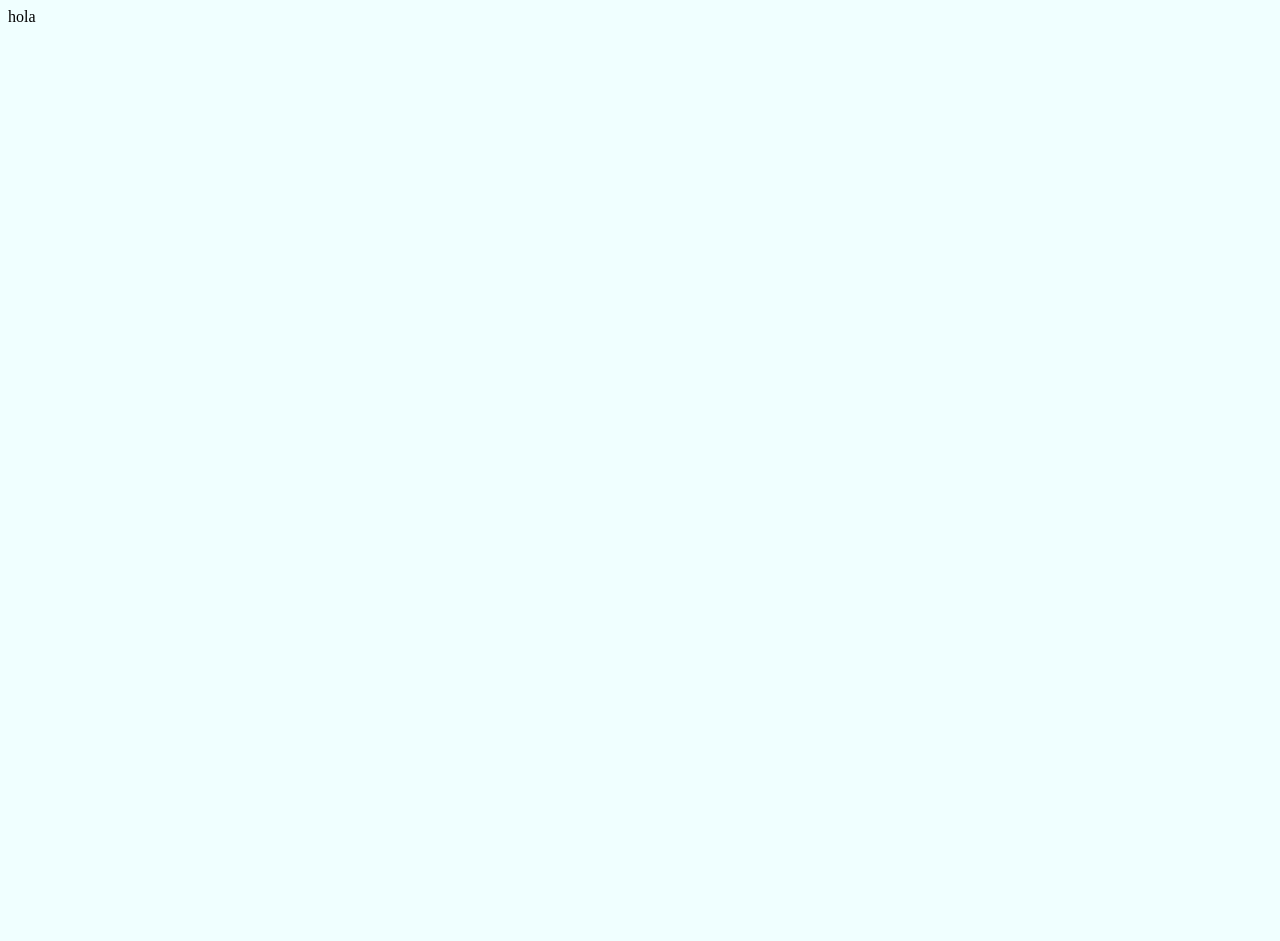
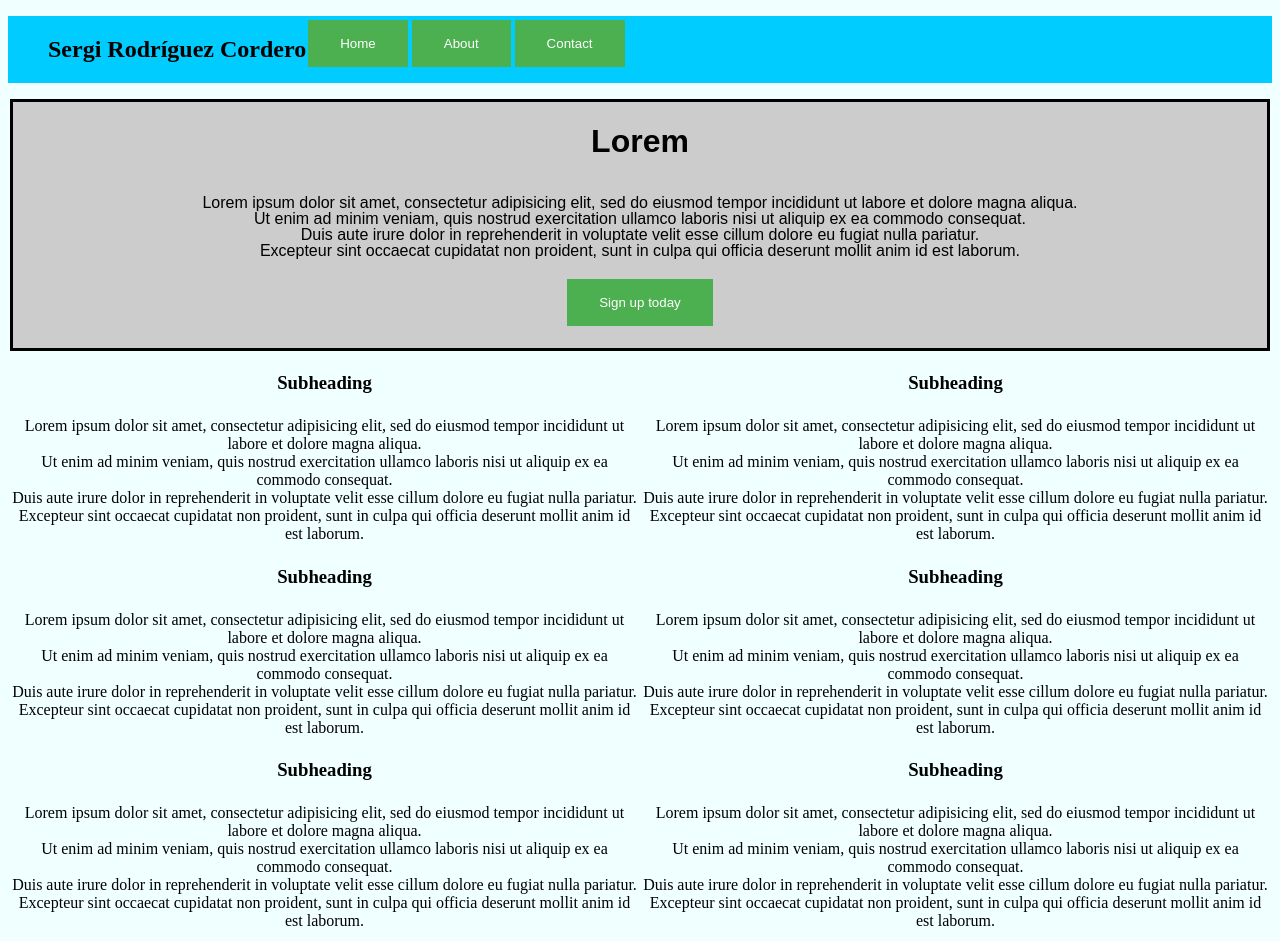
Before and after one commit to SergiRodriguez96/web-m14, a plain HTML site: page index.html in a window 1280 px wide. Before the commit the page ends 800 px from the top, so only its background shows below. Drawn offline with Linux system fonts and the light colour scheme.

Commit message:
updated index.html

```diff
--- a/index.html
+++ b/index.html
@@ -2,10 +2,82 @@
 <html>
   <head>
     <meta charset="utf-8">
-    <title>Web de prueba</title>
+    <title>Home Sergi Rodríguez</title>
   </head>
   <body>
-    hola
+
+    <ul>
+<li><h2>Sergi Rodríguez Cordero</h2></li>
+      <li><form action="index.html">
+            <input type=submit value="Home"></form></li>
+
+      <li><form action="about.html">
+            <input type=submit value="About"></form></li>
+
+      <li>  <form action="contact.html">
+            <input type=submit value="Contact"></form></li>
+    </ul>
+
+<fieldset>
+  <p> <center><h1>Lorem</h1><br> Lorem ipsum dolor sit amet, consectetur adipisicing elit, sed do eiusmod tempor incididunt ut labore et dolore magna aliqua. <br>
+  Ut enim ad minim veniam, quis nostrud exercitation ullamco laboris nisi ut aliquip ex ea commodo consequat. <br>
+  Duis aute irure dolor in reprehenderit in voluptate velit esse cillum dolore eu fugiat nulla pariatur. <br>
+  Excepteur sint occaecat cupidatat non proident, sunt in culpa qui officia deserunt mollit anim id est laborum.<br><br>
+<input type="submit" name="Sign up today" value="Sign up today"></center></p>
+</fieldset>
+
+<table>
+  <tr>
+    <th><h3><b>Subheading</b></h3></th>
+    <th><h3><b></b>Subheading</b></h3></th>
+  </tr>
+  <tr>
+    <td>Lorem ipsum dolor sit amet, consectetur adipisicing elit, sed do eiusmod tempor incididunt ut labore et dolore magna aliqua. <br>
+    Ut enim ad minim veniam, quis nostrud exercitation ullamco laboris nisi ut aliquip ex ea commodo consequat. <br>
+    Duis aute irure dolor in reprehenderit in voluptate velit esse cillum dolore eu fugiat nulla pariatur. <br>
+    Excepteur sint occaecat cupidatat non proident, sunt in culpa qui officia deserunt mollit anim id est laborum.<br></td>
+    <td>Lorem ipsum dolor sit amet, consectetur adipisicing elit, sed do eiusmod tempor incididunt ut labore et dolore magna aliqua. <br>
+    Ut enim ad minim veniam, quis nostrud exercitation ullamco laboris nisi ut aliquip ex ea commodo consequat. <br>
+    Duis aute irure dolor in reprehenderit in voluptate velit esse cillum dolore eu fugiat nulla pariatur. <br>
+    Excepteur sint occaecat cupidatat non proident, sunt in culpa qui officia deserunt mollit anim id est laborum.<br></td>
+  </tr>
+
+  <tr>
+    <th><h3><b>Subheading</b></h3></th>
+    <th><h3><b></b>Subheading</b></h3></th>
+  </tr>
+  <tr>
+    <td>Lorem ipsum dolor sit amet, consectetur adipisicing elit, sed do eiusmod tempor incididunt ut labore et dolore magna aliqua. <br>
+    Ut enim ad minim veniam, quis nostrud exercitation ullamco laboris nisi ut aliquip ex ea commodo consequat. <br>
+    Duis aute irure dolor in reprehenderit in voluptate velit esse cillum dolore eu fugiat nulla pariatur. <br>
+    Excepteur sint occaecat cupidatat non proident, sunt in culpa qui officia deserunt mollit anim id est laborum.<br></td>
+    <td>Lorem ipsum dolor sit amet, consectetur adipisicing elit, sed do eiusmod tempor incididunt ut labore et dolore magna aliqua. <br>
+    Ut enim ad minim veniam, quis nostrud exercitation ullamco laboris nisi ut aliquip ex ea commodo consequat. <br>
+    Duis aute irure dolor in reprehenderit in voluptate velit esse cillum dolore eu fugiat nulla pariatur. <br>
+    Excepteur sint occaecat cupidatat non proident, sunt in culpa qui officia deserunt mollit anim id est laborum.<br></td>
+  </tr>
+
+  <tr>
+    <th><h3><b>Subheading</b></h3></th>
+    <th><h3><b></b>Subheading</b></h3></th>
+  </tr>
+  <tr>
+    <td>Lorem ipsum dolor sit amet, consectetur adipisicing elit, sed do eiusmod tempor incididunt ut labore et dolore magna aliqua. <br>
+    Ut enim ad minim veniam, quis nostrud exercitation ullamco laboris nisi ut aliquip ex ea commodo consequat. <br>
+    Duis aute irure dolor in reprehenderit in voluptate velit esse cillum dolore eu fugiat nulla pariatur. <br>
+    Excepteur sint occaecat cupidatat non proident, sunt in culpa qui officia deserunt mollit anim id est laborum.<br></td>
+    <td>Lorem ipsum dolor sit amet, consectetur adipisicing elit, sed do eiusmod tempor incididunt ut labore et dolore magna aliqua. <br>
+    Ut enim ad minim veniam, quis nostrud exercitation ullamco laboris nisi ut aliquip ex ea commodo consequat. <br>
+    Duis aute irure dolor in reprehenderit in voluptate velit esse cillum dolore eu fugiat nulla pariatur. <br>
+    Excepteur sint occaecat cupidatat non proident, sunt in culpa qui officia deserunt mollit anim id est laborum.<br></td>
+  </tr>
+</table>
+
+
+
   </body>
+
+
+
 <link rel="stylesheet" href="estils.css">
 </html>
```
